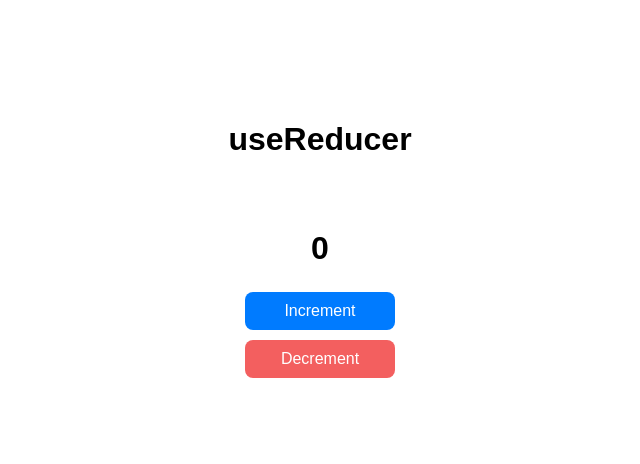
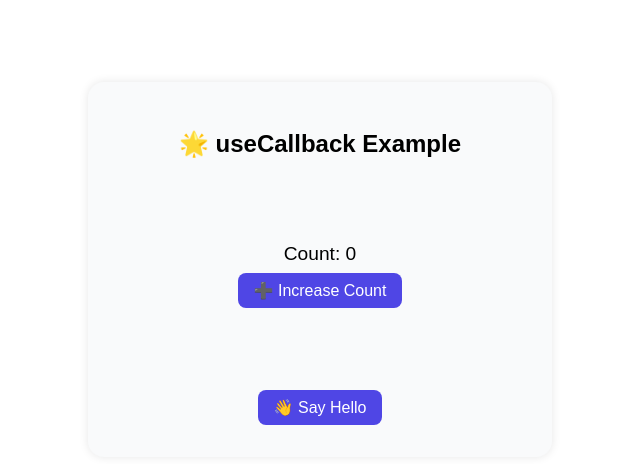
Before and after one commit to digidense/React_Upskilling_Jinisha, a React (Vite) app in the folder myreactProject/: page / in a window 1280 px wide. Shown: the top 464 px of the page, without its empty margins (320-960 px from the left). Built offline with nearby package versions, Linux system fonts and the light colour scheme.

Commit message:
Usecallback

```diff
--- a/myreactProject/src/App.jsx
+++ b/myreactProject/src/App.jsx
@@ -5,6 +5,7 @@ import UseMemoExample from './Hookusememo';
 import Container from './HookUseContext/Container';
 import React, { createContext, use, useState } from "react";
 import Hookreduce from "./HookuseReducer/UseReducer";
+import Hookusecallback from "./HookuseCallback/Hookusecallback";
 
 export const ThemeContext = createContext();
 
@@ -21,7 +22,8 @@ function App() {
         {/* <ThemeContext.Provider value={{theme, setTheme}}>
             <Container/>
         </ThemeContext.Provider> */}
-       <Hookreduce/>
+       {/* <Hookreduce/> */}
+       <Hookusecallback/>
     </>
 }
 
--- /dev/null
+++ b/myreactProject/src/HookuseCallback/Hookusecallback.jsx
@@ -0,0 +1,75 @@
+import React, { useState, useCallback } from 'react';
+
+// Child component — re-renders only if props change
+const Child = React.memo(({ onAlert }) => {
+  console.log('👶 Child rendered');
+  return (
+    <div style={styles.child}>
+      <button style={styles.button} onClick={onAlert}>
+        👋 Say Hello
+      </button>
+    </div>
+  );
+});
+
+export default function UseCallbackStyledExample() {
+  const [count, setCount] = useState(0);
+
+  // useCallback to avoid re-creating this function
+  const handleGreet = useCallback(() => {
+    alert('Hello from the Child!');
+  }, [count]);
+
+  return (
+    <div style={styles.container}>
+      <h1 style={styles.title}>🌟 useCallback Example</h1>
+
+      <div style={styles.counterBox}>
+        <p style={styles.text}>Count: {count}</p>
+        <button style={styles.button} onClick={() => setCount(count + 1)}>
+          ➕ Increase Count
+        </button>
+      </div>
+
+      <Child onAlert={handleGreet} />
+    </div>
+  );
+}
+
+// Simple inline styles (can be replaced with Tailwind or CSS)
+const styles = {
+  container: {
+    padding: '2rem',
+    background: '#f9fafb',
+    fontFamily: 'sans-serif',
+    borderRadius: '1rem',
+    width: '400px',
+    margin: '2rem auto',
+    boxShadow: '0 0 10px rgba(0,0,0,0.1)'
+  },
+  title: {
+    fontSize: '1.5rem',
+    marginBottom: '1rem',
+    textAlign: 'center'
+  },
+  counterBox: {
+    marginBottom: '2rem',
+    textAlign: 'center'
+  },
+  text: {
+    fontSize: '1.2rem',
+    marginBottom: '0.5rem'
+  },
+  button: {
+    padding: '0.5rem 1rem',
+    fontSize: '1rem',
+    background: '#4f46e5',
+    color: 'white',
+    border: 'none',
+    borderRadius: '0.5rem',
+    cursor: 'pointer'
+  },
+  child: {
+    textAlign: 'center'
+  }
+};
```
Also changed, not shown: myreactProject/src/HookuseCallback/Parent.jsx (added, +18 -0 lines).
